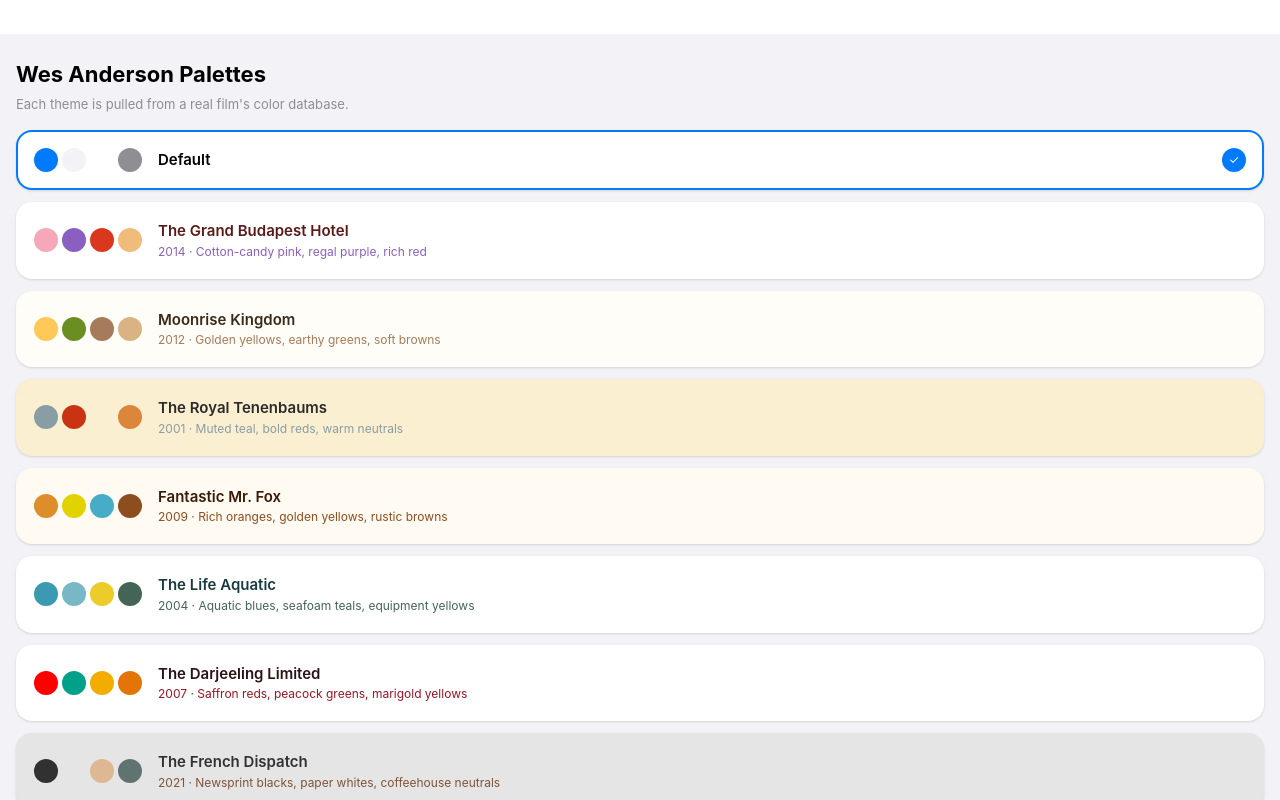
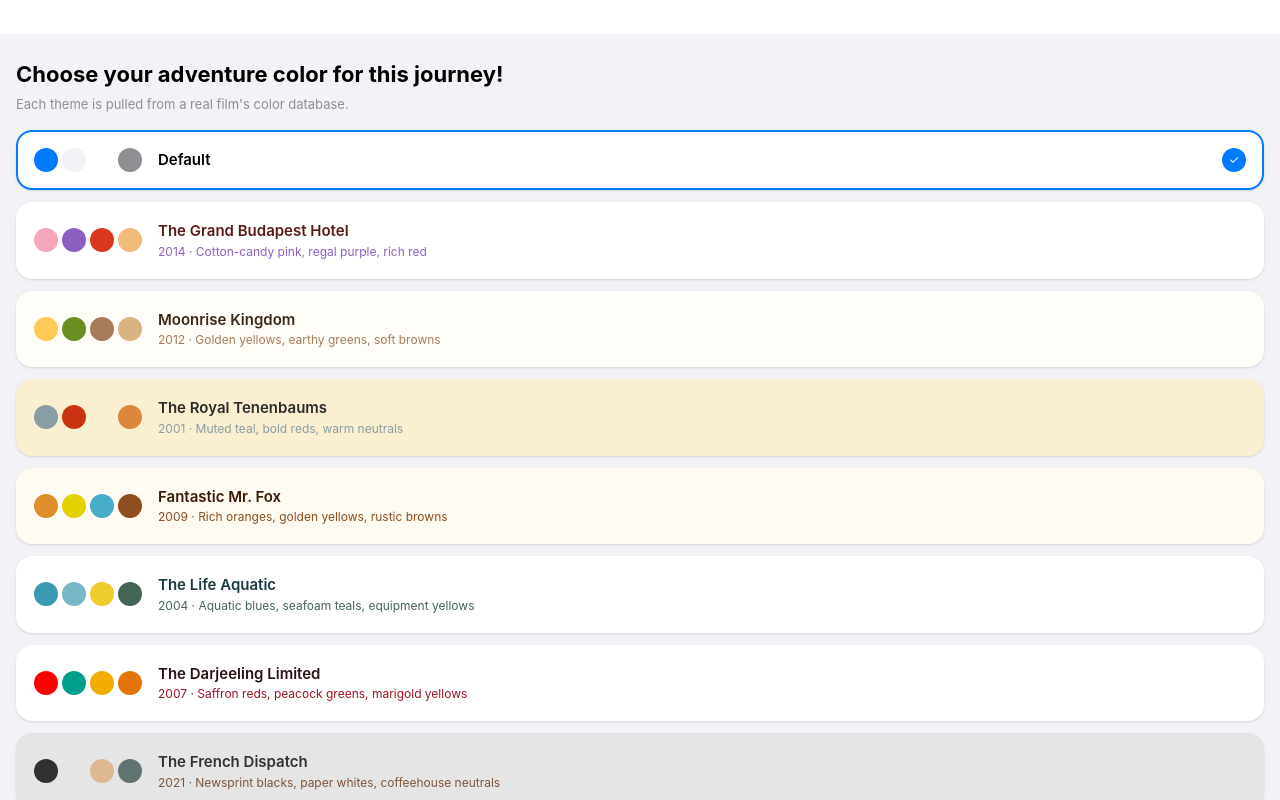
Before and after one commit to ahelferthaus/trip-designer, a React (Vite) app: page /theme in a window 1280 px wide. Shown: the top 800 px of the page. Built offline with nearby package versions, Linux system fonts and the light colour scheme; no server answers.

Commit message:
Update theme page title to Choose your adventure color for this journey!

```diff
--- a/src/pages/ThemePage.tsx
+++ b/src/pages/ThemePage.tsx
@@ -25,7 +25,7 @@
 
       <div className="px-4 pt-6 pb-4">
         <h2 className="text-[22px] font-bold mb-1" style={{ color: "var(--td-label)" }}>
-          Wes Anderson Palettes
+          Choose your adventure color for this journey!
         </h2>
         <p className="text-[13px]" style={{ color: "var(--td-secondary)" }}>
           Each theme is pulled from a real film's color database.
```
